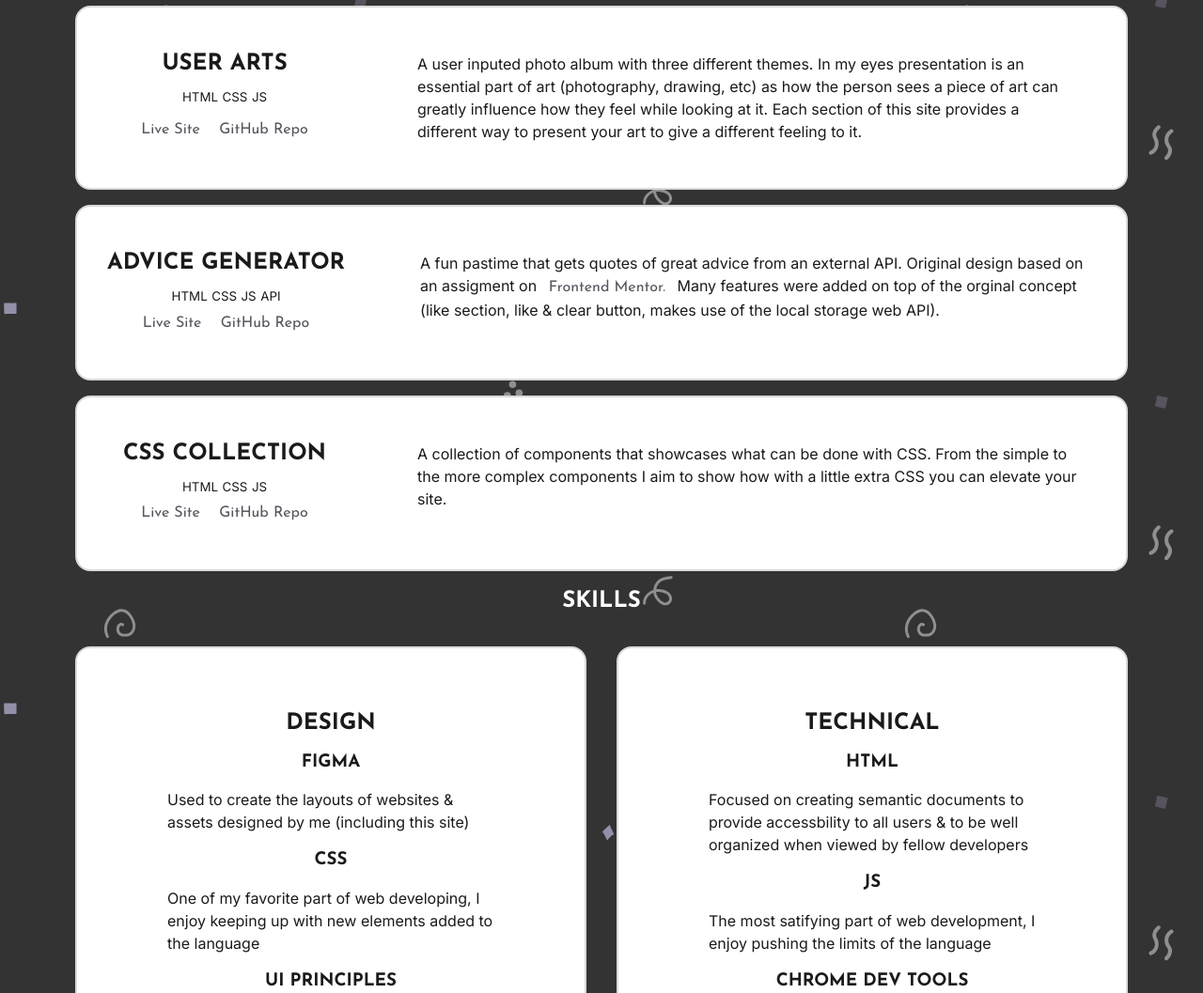
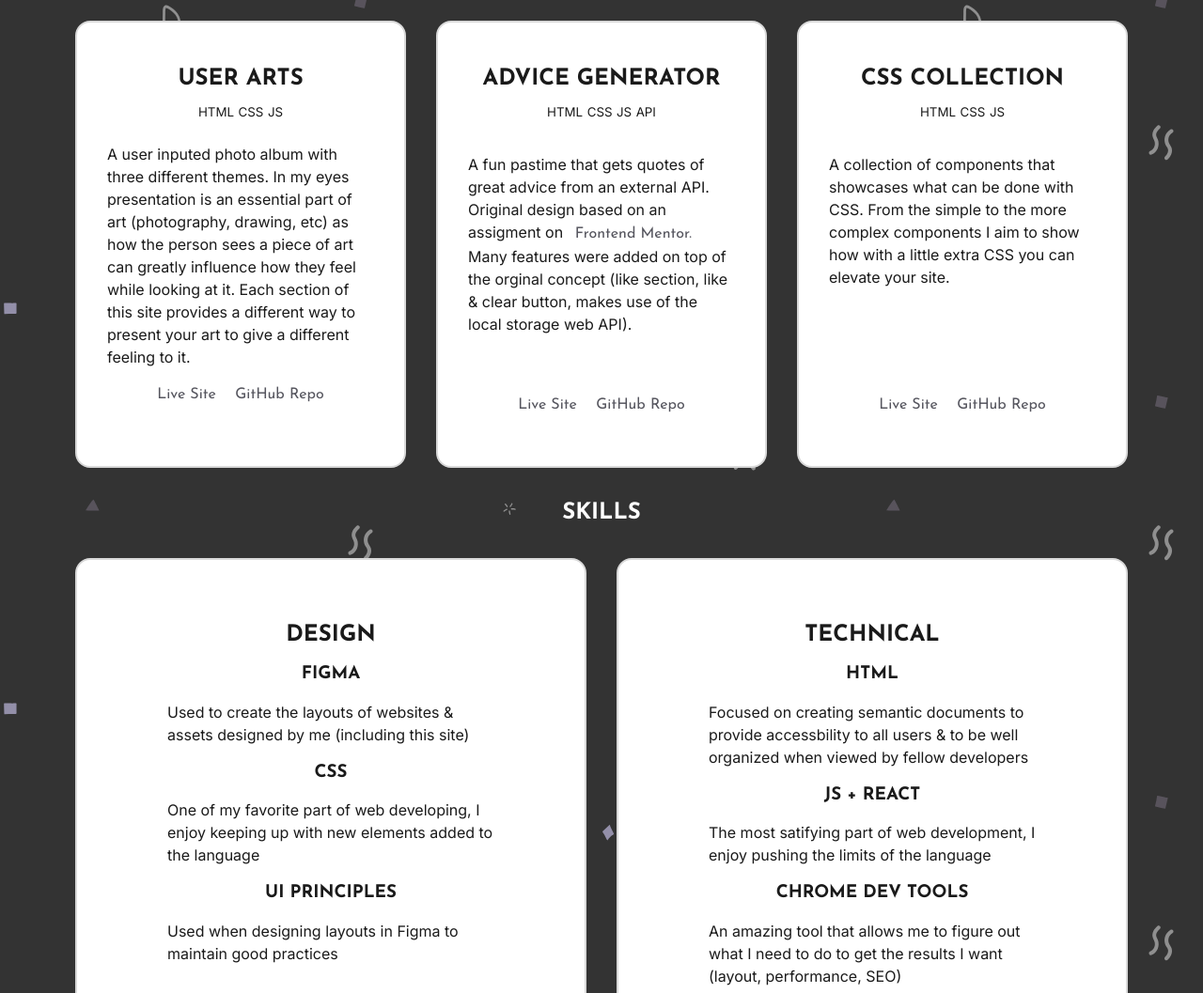
Before and after one commit to Denito37/wdp, a plain HTML site: page index.html in a window 1280 px wide. Shown: the part 513-1570 px from the top of the page at 94% size. Drawn offline with Linux system fonts and the light colour scheme.

Commit message:
layout change

```diff
--- a/index.html
+++ b/index.html
@@ -8,6 +8,7 @@
     <link rel="icon" type="image/ico" href="images/favicon.ico">
     <link rel="stylesheet" href="style.css">
     <script src="app.js" defer></script>
+    <script src="mail.js" defer></script>
     <title>Dennes Front-End Portfolio</title>
 </head>
 <body>
@@ -52,6 +53,7 @@
 
         <article id="projects">
             <h2>Projects</h2>
+            <div class="contain">
             <section class="UA">
                 <div class="title">
                     <h2>User Arts</h2>
@@ -108,6 +110,7 @@
                     <a href="https://github.com/Denito37/cssCollection" target="_blank" rel="noopener noreferrer"> GitHub Repo</a>
                 </div>
             </section>
+            </div>
         </article>
 
         <article id="skills">
@@ -140,7 +143,7 @@
                         accessbility to all users & to be well organized when
                         viewed by fellow developers
                     </p>
-                    <h3>JS</h3>
+                    <h3>JS + React</h3>
                     <p>
                         The most satifying part of web development,
                         I enjoy pushing the limits of the language
@@ -182,7 +185,6 @@
                         <a href="#projects">Projects</a>
                         <a href="#skills">Skills</a>
                         <a href="#about">About</a>
-                        <a href="https://github.com/Denito37" target="_blank" rel="noopener noreferrer">Coded by: Me</a>
                     </ul>
                 </nav>
             </footer>
@@ -190,6 +192,5 @@
         </div>
     </main>
 
-
 </body>
 </html>
--- a/style.css
+++ b/style.css
@@ -198,6 +198,13 @@ footer ul{
         padding: 0rem 3rem;
     }
 }
+fieldset{
+    display: flex;
+    flex-direction: column;
+    color: #fff;
+    border: 1px solid #fff;
+    margin: 1rem 4rem;
+}
 /* *DESKTOP */
 @media (min-width:821px){
     /**GENERAL */
@@ -243,7 +250,13 @@ footer ul{
     }
     .wrap2{
         display: grid;
-        grid-template-columns: 1fr 1fr;
+        grid-template-columns: repeat(2,1fr);
+    }
+    #projects .contain{
+        display: grid;
+        grid-template-columns: repeat(3,1fr);
+        margin: 1rem 4rem;
+        overflow-x: scroll;
     }
     /**HEADER */
     #open{
@@ -263,26 +276,15 @@ footer ul{
         filter: brightness(7);
     }
     /**PROJECTS */
-    #projects{
-        margin: 1rem 4rem;
-    }
     #projects section{
-        position: relative;
         display: grid;
-        grid-template-columns: fit-content(30ch) fit-content(70ch);
-        grid-template-rows: 1fr .5fr;
-        column-gap: 5rem;
+        grid-template-rows: .5fr 1.5fr .25fr;
     }
     #projects section h2{
-        grid-area: 1/1/1/1;
         margin: 1rem 0 0 0;
     }
     #projects section .links{
-        grid-area: 2/1/2/1;
         font-weight: 400;
-    }
-    #projects section p{
-        grid-area: 1/2/3/2;
     }
     /**SKILLS */
     .design, .tech{
@@ -321,7 +323,7 @@ footer ul{
         font-weight: 400;
     }
     footer{
-        grid-column:1/3 ;
+        grid-column:1/-1 ;
     }
     footer a{
         padding: 0rem 1rem;
```
Also changed, not shown: README.md.
